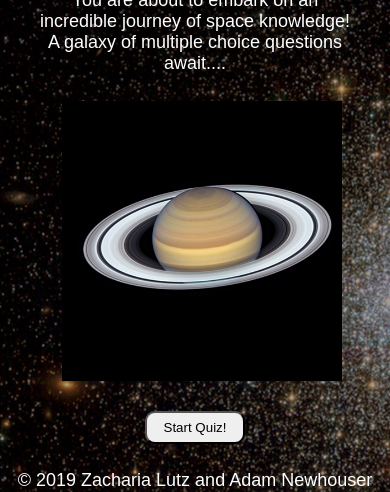
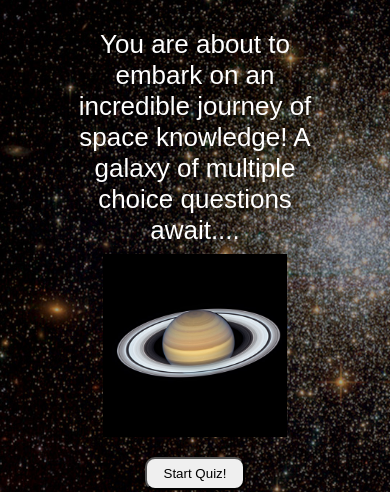
Before and after one commit to thinkful-ei-heron/Zac-and-Adam_Quiz-App, a plain HTML site: page index.html in a window 390 px wide. Shown: the part 117-609 px from the top of the page. Drawn offline with nearby package versions, Linux system fonts and the light colour scheme; a web font is replaced by a local one.

Commit message:
adjusted media query

```diff
--- a/main.css
+++ b/main.css
@@ -3,12 +3,12 @@
 }
 
 html {
-    height: 100%;
+    /* height: 100%; */
+    font-size: 26px;
 }
 
 body {
     font-family: 'Turret Road', sans-serif;
-    font-size: 18px;
     color: white;
     background-image: url(images/background2.jpg);
     background-size: cover;
@@ -25,27 +25,29 @@ form {
 }
 
 .container {
-    max-width: 500px;
+    width: 80%;
     margin: 0 auto;
-    padding: 8px;
+    padding: 6px;
 }
 img {
     display: block;
-    width: 300px;
-    padding: 10px;
+    width: 80%;
     margin: 0 auto;
 }
 
 article {
     width: 90%;
-    padding: 5px;
+    padding: 4px;
     margin: 0 auto;
 
 }
 .js-inner-sect {
     display: block;
     width: 80%;
-    margin: 12px auto;
+    margin: 4px auto;
+}
+p {
+    margin: 2px;
 }
 
 .butt {
@@ -58,3 +60,15 @@ article {
 #A, #B, #C, #D {
     margin: 10px;
 }
+
+@media (min-width: 700px) {
+    html {
+        font-size: 16px;
+    }
+    .container {
+        width: 60%;
+    }
+    img {
+        width: 55%;
+    }
+}
```
